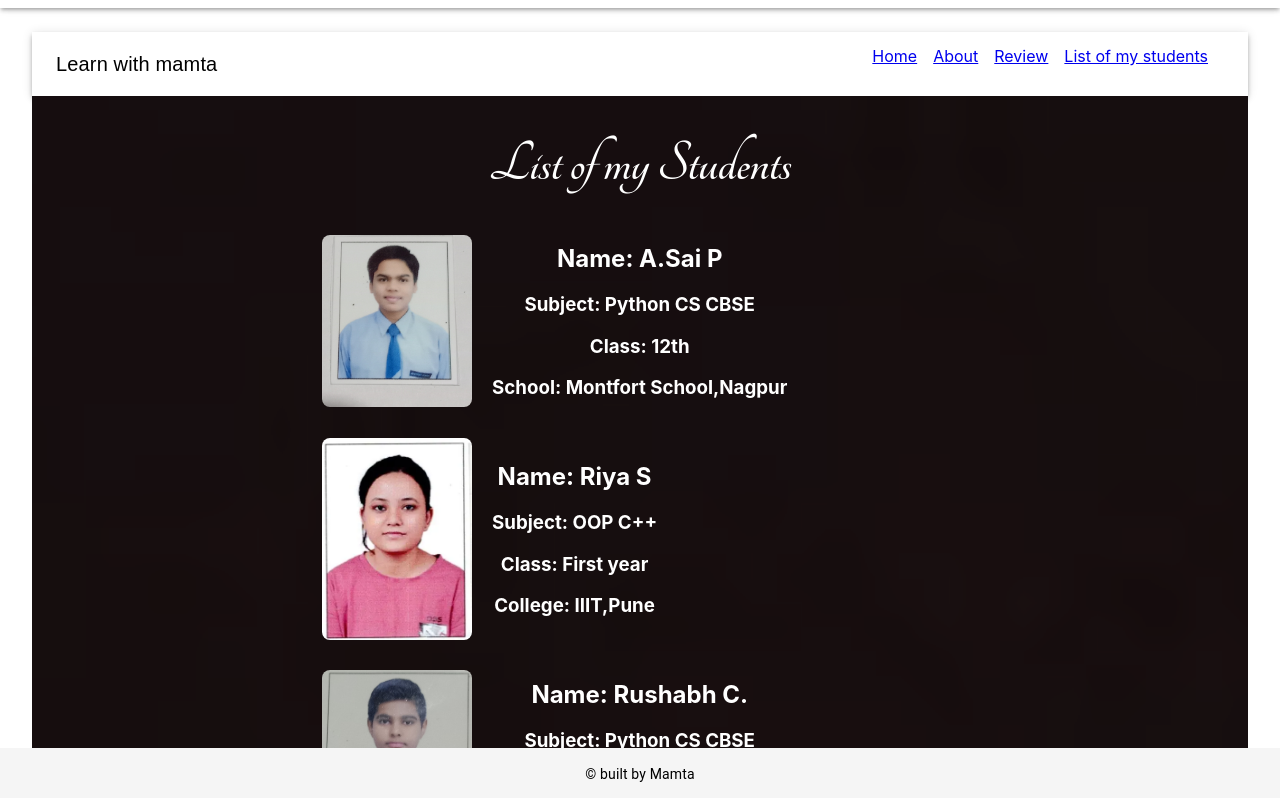
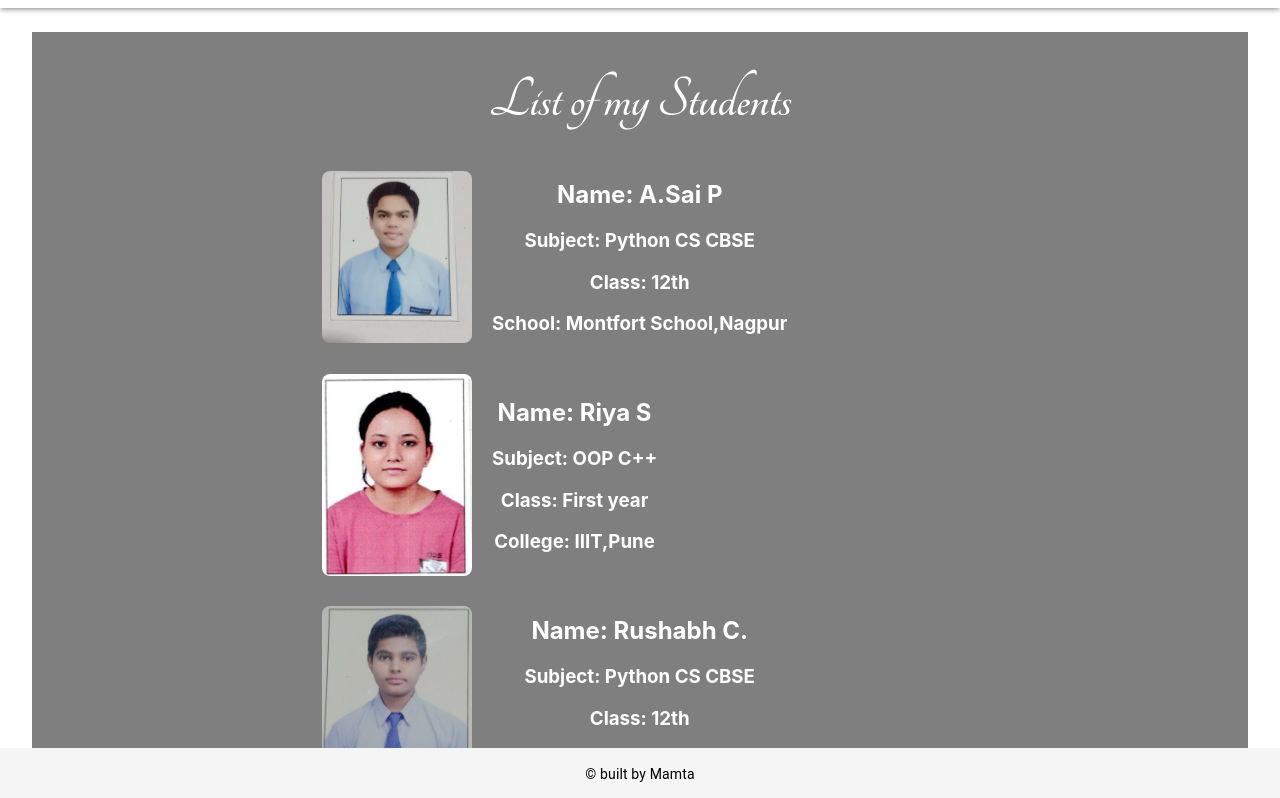
Before and after one commit to codewithMamtaR/connectwithMamta, a React (Create React App) app: page /list in a window 1280 px wide. Shown: the top 798 px of the page. Built offline with nearby package versions, Linux system fonts and the light colour scheme; a web font is replaced by a local one.

Commit message:
frth cmt

```diff
--- a/src/pages/List.jsx
+++ b/src/pages/List.jsx
@@ -794,39 +794,13 @@ export default function StudentList() {
 
   return (
     <>
-      <AppBar position="static" color="transparent">
-        <Toolbar>
-          <Typography variant="h6" component="div" sx={{ flexGrow: 1, fontFamily: "'Anton', sans-serif" }}>
-            Learn with mamta
-          </Typography>
-          {!menuOpen && (<IconButton edge="end" color="inherit" aria-label="menu" onClick={toggleMenu} sx={{ display: { sm: 'none' } }}>
-            <MenuIcon />
-          </IconButton>)}
-          <Box
-            component="nav"
-            sx={{
-              flexDirection: { xs: 'column', sm: 'row' },
-              alignItems:'center',
-              display: { xs: menuOpen ? 'flex' : 'none', sm: 'flex' },
-              gap: 2,
-              px: 2,
-              py: { xs: 2, sm: 0 },
-            }}
-          >
-            <Link to="/"   style={{ marginBottom: '1rem' }}>Home</Link>
-            <Link to="/about"  style={{ marginBottom: '1rem' }}>About</Link>
-            <Link to="/review" style={{ marginBottom: '1rem' }}>Review</Link>
-            <Link to="/Stulist" style={{ marginBottom: '1rem' }}>List of my students</Link>
-          </Box>
-        </Toolbar>
-      </AppBar>
 
       <Box
                   sx={{
                     overflow:'hidden',
                         position: 'relative',
                         minHeight:'100vh',
-                    backgroundImage: `url(${bi})`,
+
                     backgroundSize: 'cover',
                     backgroundPosition: 'center',
                     color: '#fff',
```
